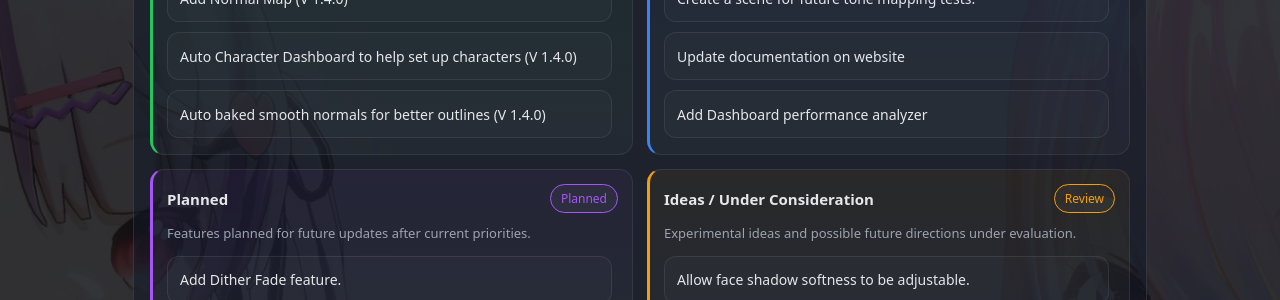
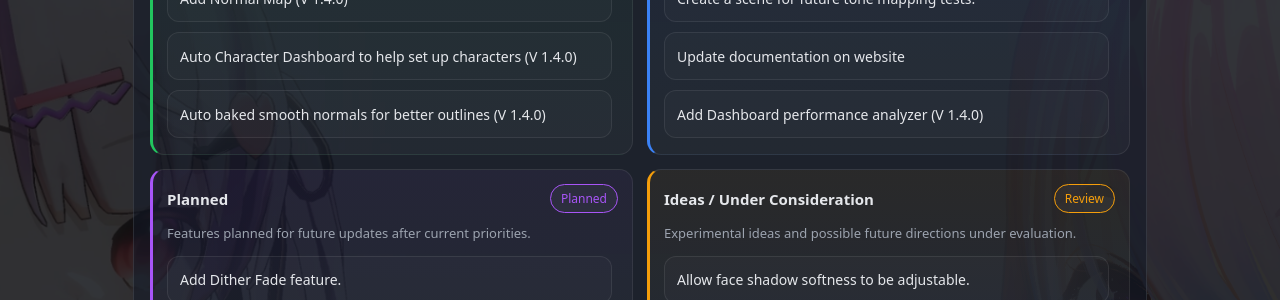
Before and after one commit to zlz-studio/zlz-studio.github.io, a Jekyll site: the page index.html, which Jekyll copies as it is, in a window 1280 px wide and 900 px high, scrolled down 1812 px. Shown: the part 155-455 px from the top of the window. Built offline with Jekyll 4.4.1, drawn with Linux system fonts in a browser that asks for light colours.

Commit message:
Update index.html

```diff
--- a/index.html
+++ b/index.html
@@ -711,8 +711,8 @@
             <div class="roadmapList">
               <div class="roadmapSlot">Create a scene for future tone mapping tests.</div>
               <div class="roadmapSlot">Update documentation on website</div>
-              <div class="roadmapSlot">Add Dashboard performance analyzer</div>
-              <div class="roadmapSlot">Optimiza Shader</div>
+              <div class="roadmapSlot">Add Dashboard performance analyzer (V 1.4.0)</div>
+              <div class="roadmapSlot">Optimiza Shader (V 1.4.0)</div>
             </div>
           </div>
 
```
